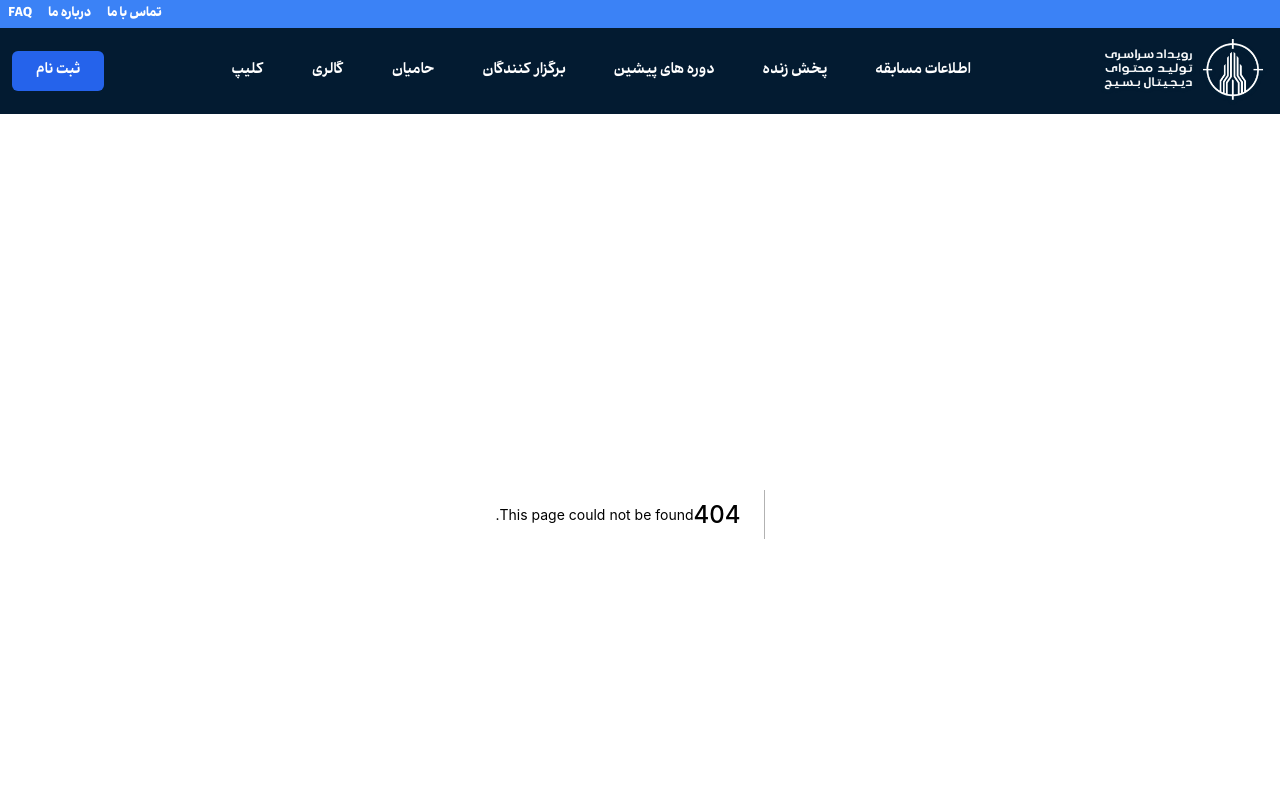
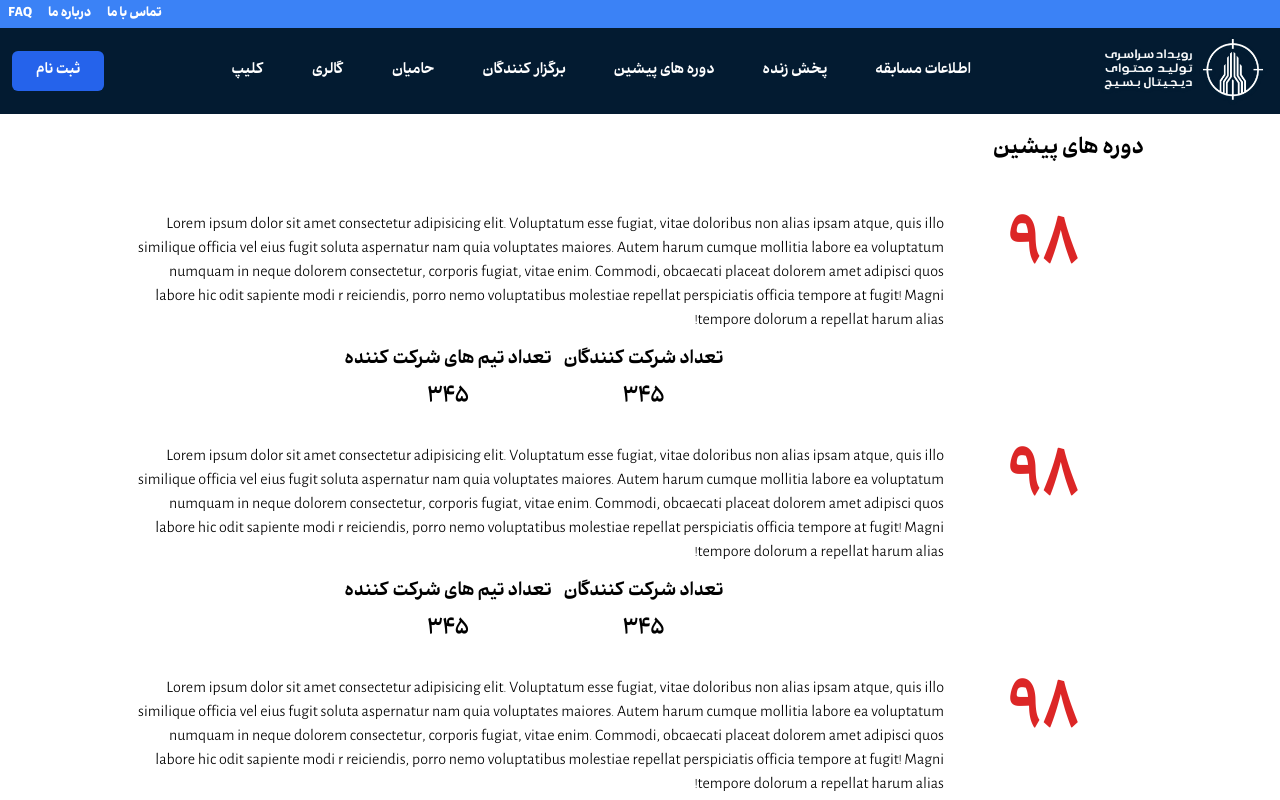
Before and after one commit to milad7212/pna, a Next.js app: page /last in a window 1280 px wide. Before the commit this address had no page. Shown: the top 800 px of the page. Built offline with nearby package versions, Linux system fonts and the light colour scheme.

Commit message:
last doreh

```diff
--- a/components/Header.jsx
+++ b/components/Header.jsx
@@ -13,7 +13,7 @@ const data = [
   },
   {
     title: "دوره های پیشین",
-    url: "",
+    url: "/last",
   },
   {
     title: "برگزار کنندگان",
@@ -25,11 +25,11 @@ const data = [
   },
   {
     title: "گالری",
-    url: "",
+    url: "/galery",
   },
   {
     title: "کلیپ",
-    url: "",
+    url: "/clips",
   },
 ];
 
@@ -46,7 +46,7 @@ function Header({ changeColor }) {
             <div className="block lg:hidden">
               <HiMenu size={35} color="#fff" />
             </div>
-
+            <Link href="/">
               <div className="flex items-center justify-center ">
                 <Image
                   src="/logo-roydad.png"
@@ -63,6 +63,7 @@ function Header({ changeColor }) {
                   alt=""
                 />
               </div>
+            </Link>
             <div className="hidden text-white grow lg:block">
               <ul className="justify-center lg:flex">
                 {data.map((item, index) => (
@@ -70,7 +71,7 @@ function Header({ changeColor }) {
                     className="mx-2 text-sm font-bold lg:text-base lg:mx-6 whitespace-nowrap"
                     key={index}
                   >
-                    <Link href="">{item.title}</Link>
+                    <Link href={item.url}>{item.title}</Link>
                   </li>
                 ))}
               </ul>
--- /dev/null
+++ b/pages/last.jsx
@@ -0,0 +1,47 @@
+import React from "react";
+
+function last() {
+  return (
+    <div className="max-w-5xl px-2 mx-auto">
+      <p className="my-5 mb-12 text-2xl font-bold">دوره های پیشین</p>
+      <Item />
+      <Item />
+      <Item />
+    </div>
+  );
+}
+
+export default last;
+
+const Item = () => {
+  return (
+    <div className="grid grid-cols-1 md:grid-cols-[200px_1fr] my-5">
+      <div className="flex justify-center">
+        <p className="font-bold text-red-600 text-7xl">98</p>
+      </div>
+      <div className="">
+        <p>
+          Lorem ipsum dolor sit amet consectetur adipisicing elit. Voluptatum
+          esse fugiat, vitae doloribus non alias ipsam atque, quis illo
+          similique officia vel eius fugit soluta aspernatur nam quia voluptates
+          maiores. Autem harum cumque mollitia labore ea voluptatum numquam in
+          neque dolorem consectetur, corporis fugiat, vitae enim. Commodi,
+          obcaecati placeat dolorem amet adipisci quos labore hic odit sapiente
+          modi r reiciendis, porro nemo voluptatibus molestiae repellat
+          perspiciatis officia tempore at fugit! Magni tempore dolorum a
+          repellat harum alias!
+        </p>
+        <div className="flex justify-center my-3">
+          <div className="mx-3 font-bold text-center">
+            <p className="text-xl">تعداد شرکت کنندگان</p>
+            <p className="mt-2 text-2xl">345</p>
+          </div>
+          <div className="font-bold text-center bold">
+            <p className="text-xl">تعداد تیم های شرکت کننده</p>
+            <p className="mt-2 text-2xl">345</p>
+          </div>
+        </div>
+      </div>
+    </div>
+  );
+};
```
Lines whose indentation alone changed are shown as unchanged.
